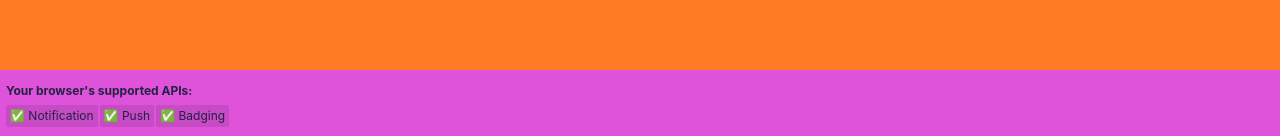
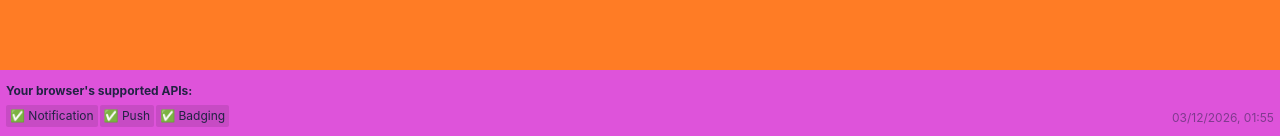
Before and after one commit to arusak/rockstar-pwa-push, a React (Vite) app: page / in a window 1280 px wide. Shown: the part 661-797 px from the top of the page. Built offline with nearby package versions, Linux system fonts and the light colour scheme.

Commit message:
build timestamp

```diff
--- a/src/App.module.css
+++ b/src/App.module.css
@@ -25,6 +25,8 @@
 .support {
   background: #de53da;
   padding: 0.5rem 0.5rem 1rem;
+  display: grid;
+  grid-template-columns: 1fr auto;
 }
 
 .apis {
@@ -37,3 +39,10 @@
   border-radius: 2px;
   padding: 2px 4px;
 }
+
+.build {
+  opacity: 0.5;
+  grid-row: 1/3;
+  grid-column: 2/2;
+  align-self: end;
+}
--- a/src/App.tsx
+++ b/src/App.tsx
@@ -64,6 +64,7 @@ function App() {
           <div className={s.api}><Check checked={'PushManager' in window}/> Push</div>
           <div className={s.api}><Check checked={'setAppBadge' in window.navigator}/> Badging</div>
         </div>
+        <div className={s.build}>{__BUILD__}</div>
       </div>
     </div>
   );
--- a/src/vite-env.d.ts
+++ b/src/vite-env.d.ts
@@ -2,3 +2,5 @@
 interface ImportMetaEnv {
   VITE_VAPID_KEY: string;
 }
+
+const __BUILD__: string;
--- a/vite.config.ts
+++ b/vite.config.ts
@@ -62,7 +62,9 @@ export default defineConfig(({ mode }) => {
       }),
       cssModulesDevClassNames()
     ],
-    resolve: {},
+    define: {
+      "__BUILD__": JSON.stringify(new Intl.DateTimeFormat('en-GB', { dateStyle: 'short', timeStyle: 'short'}).format(new Date()))
+    },
     css: {
       devSourcemap: true,
     },
```
